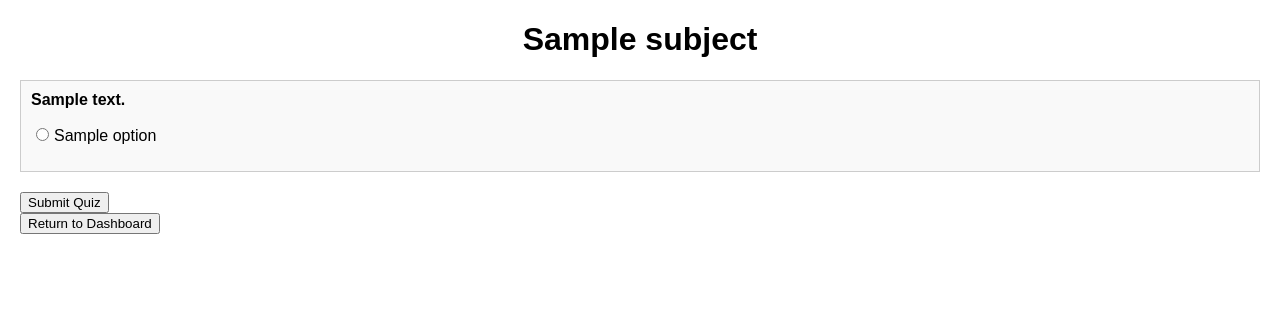
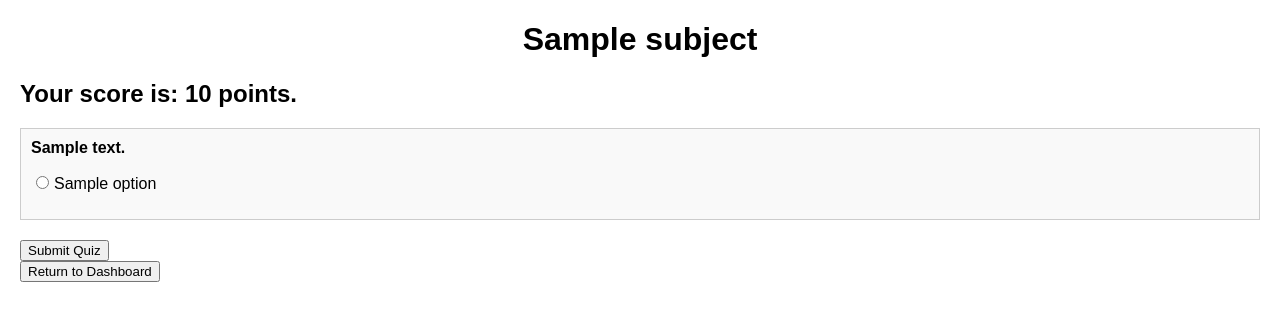
Before and after one commit to Azakh993/Python-Quiz-App, a Python web app: template app/templates/quiz.html in a window 1280 px wide. Shown: the top 321 px of the page. Run offline with Jinja, Linux system fonts and the light colour scheme; the template is opened without the code that fills it: most values are stand-ins (such as "Sample title", 1, 10 or a date in 2020).

Commit message:
Updated logic in quiz HTML page: - Replaced the condition from `1==0` to `points is not none` - Displayed the score using the updated condition and variable '{{ points }}'

```diff
--- a/app/templates/quiz.html
+++ b/app/templates/quiz.html
@@ -10,8 +10,8 @@
     <body>
         <h1>{{ subject }}</h1>
 
-        {% if 1 == 0 %}
-        <h2> Your score is: " + " points.</h2>
+        {% if points is not none %}
+        <h2> Your score is: {{ points }} points.</h2>
         {% endif %}
 
         <form action="" method="POST">
```
